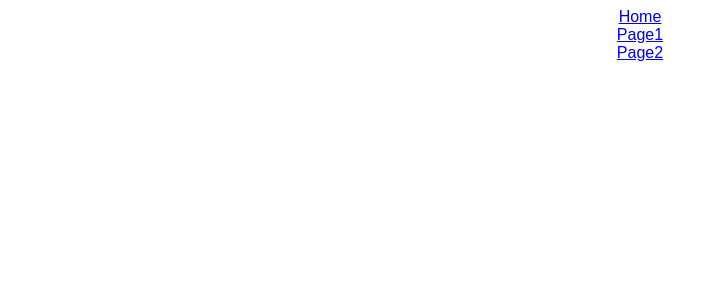
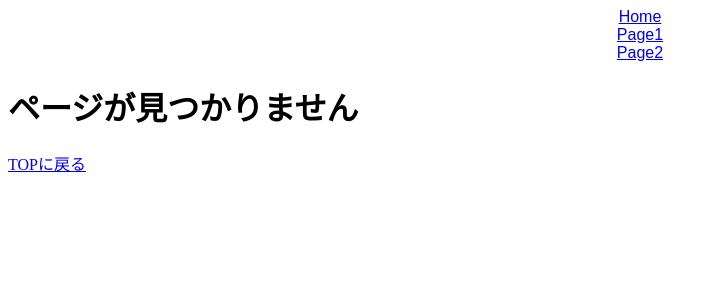
Before and after one commit to ConArrr/codesandbox-react-router, a React (Create React App) app: page /1 in a window 1280 px wide. Shown: the top 300 px of the page, without its empty margins (0-718 px from the left). Built offline with nearby package versions, Linux system fonts and the light colour scheme.

Commit message:
404ページへのルーティング

```diff
--- /dev/null
+++ b/src/Page404.jsx
@@ -0,0 +1,10 @@
+import { Link } from "react-router-dom";
+
+export const Page404 = () => {
+  return (
+    <div>
+      <h1>ページが見つかりません</h1>
+      <Link to="/">TOPに戻る</Link>
+    </div>
+  );
+};
--- a/src/router/Router.jsx
+++ b/src/router/Router.jsx
@@ -1,6 +1,7 @@
 import { Switch, Route } from "react-router-dom";
 
 import { Home } from "../Home";
+import { Page404 } from "../Page404";
 import { page1Routes } from "./Page1Routes";
 import { page2Routes } from "./Page2Routes";
 
@@ -43,7 +44,10 @@
             ))}
           </Switch>
         )}
-      ></Route>
+      />
+      <Route path="*">
+        <Page404 />
+      </Route>
     </Switch>
   );
 };
```
